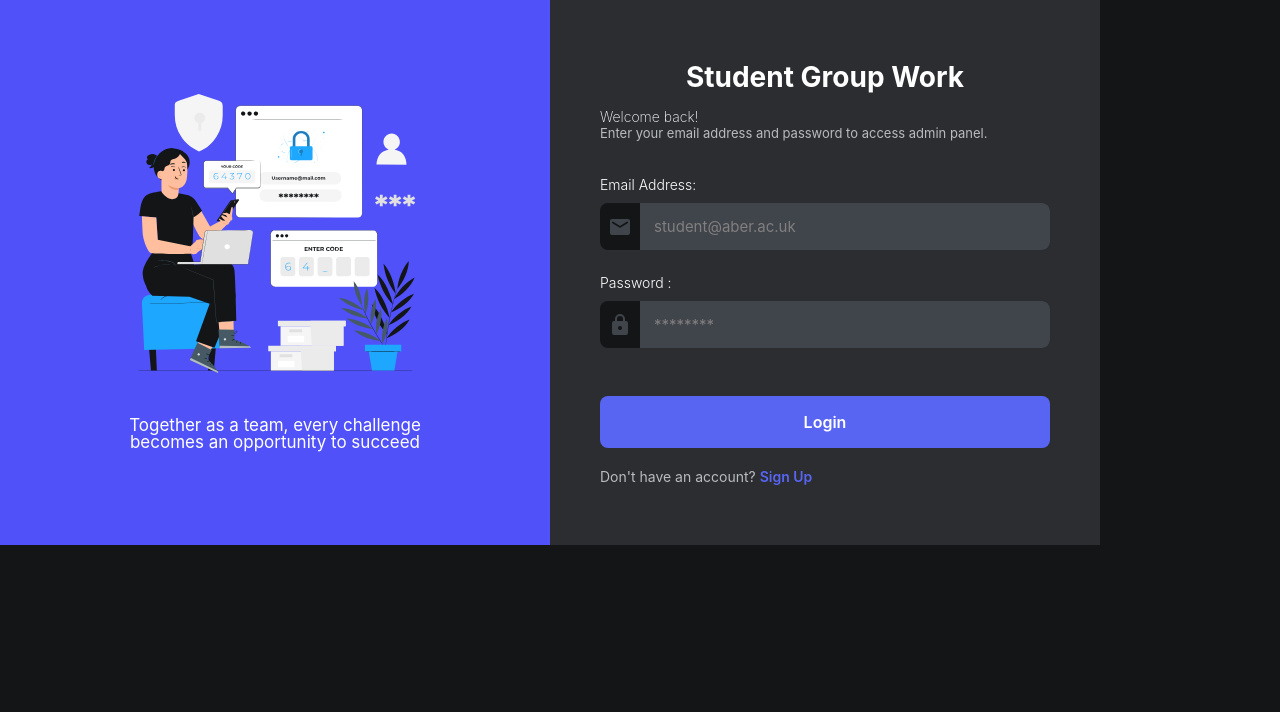
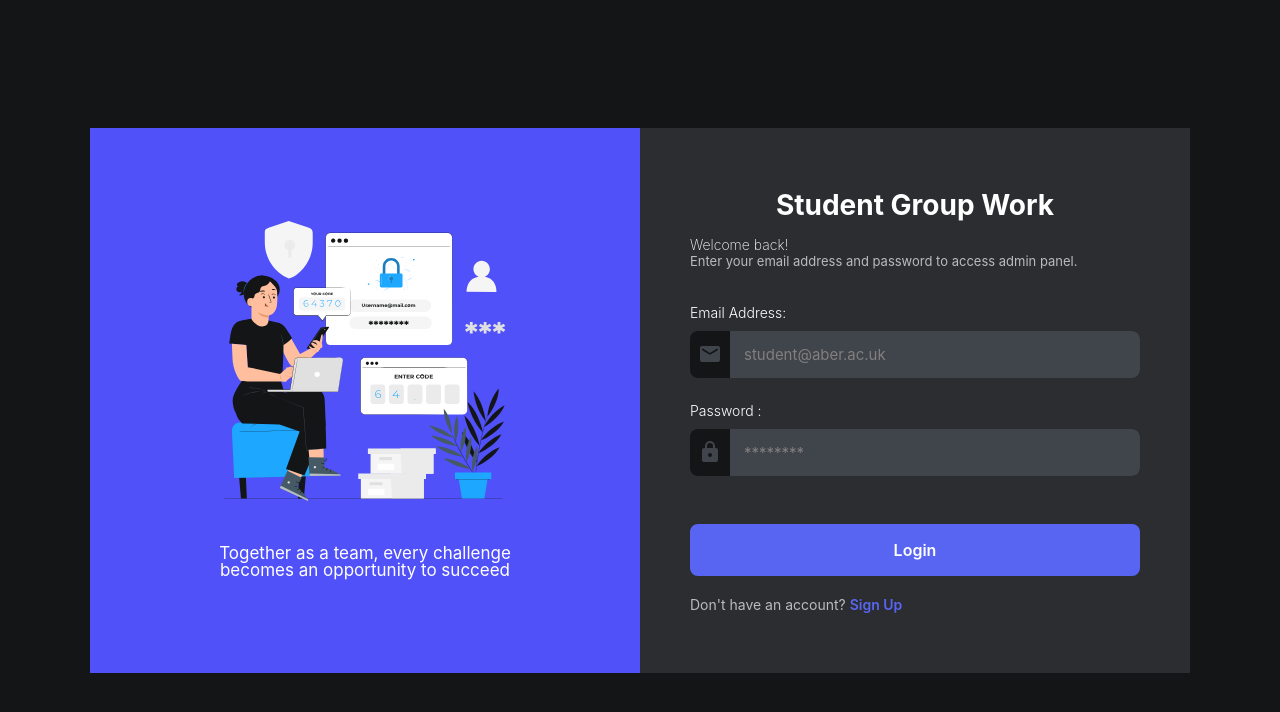
Before and after one commit to iaifrns/agile_group_work_frontend, a React (Vite) app: page /login in a window 1280 px wide. Shown: the top 712 px of the page. Built offline with nearby package versions, Linux system fonts and the light colour scheme; no server answers.

Commit message:
modified the css files

```diff
--- a/src/layout/AuthLayout.jsx
+++ b/src/layout/AuthLayout.jsx
@@ -2,6 +2,7 @@ import { useContext, useEffect } from "react";
 import { Outlet, useNavigate } from "react-router-dom";
 import { Context } from "../hooks/useContext";
 import { checkToken } from "../helper/checkToken";
+import "../pages/authentification/css/login.css"
 
 const AuthLayout = () => {
   const { id , handleId} = useContext(Context);
@@ -15,7 +16,7 @@ const AuthLayout = () => {
   }, []);
 
   return (
-    <div>
+    <div className="body">
       <Outlet />
     </div>
   );
```
